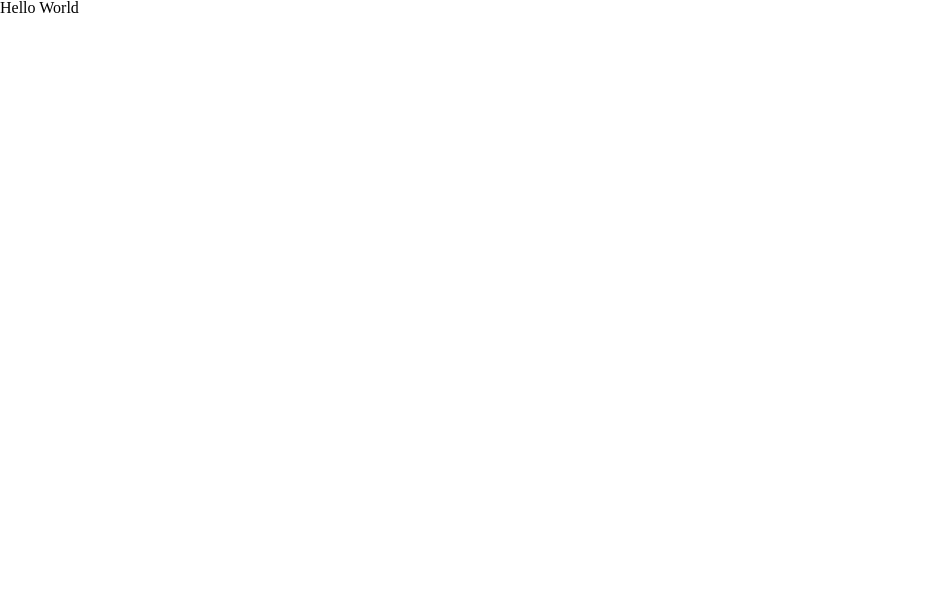
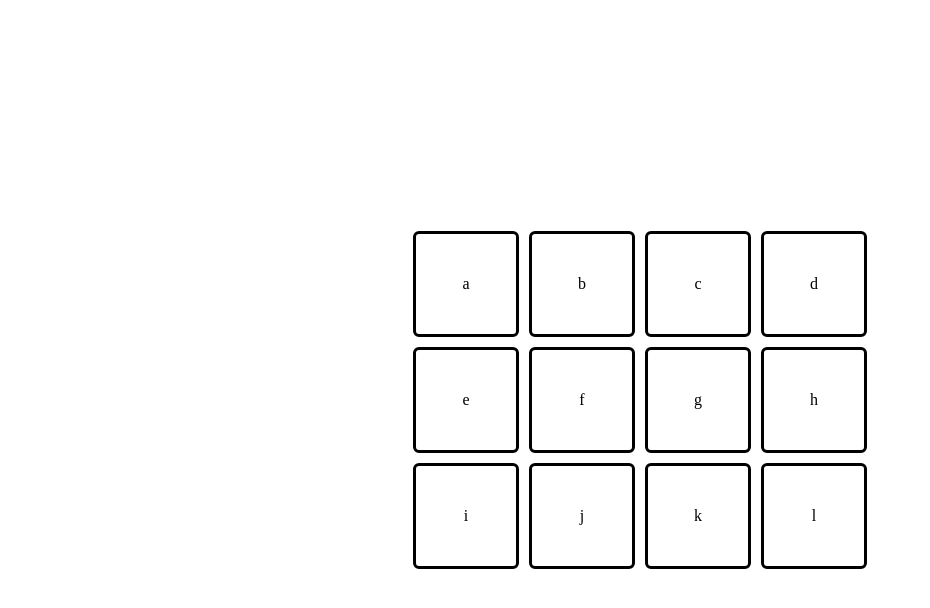
Before and after one commit to Chance093/odin-project-memory-card, a React (Create React App) app: page / in a window 1280 px wide. Shown: the top 608 px of the page, without its empty margins (0-930 px from the left). Built offline with nearby package versions, Linux system fonts and the light colour scheme.

Commit message:
Add basic card UI

```diff
--- a/src/App.js
+++ b/src/App.js
@@ -36,7 +36,19 @@ function App() {
 		setCards(cards);
 	}
 
-	return <div className={styles.app}>Hello World</div>;
+	const list = cards.map((card, index) => {
+		return (
+			<div className={styles.card} key={index}>
+				{card}
+			</div>
+		);
+	});
+
+	return (
+		<div className={styles.app}>
+			<div className={styles.cards}>{list}</div>
+		</div>
+	);
 }
 
 export default App;
--- a/src/App.module.css
+++ b/src/App.module.css
@@ -1,3 +1,22 @@
 .app {
 	height: 100vh;
+	display: flex;
+	justify-content: center;
+	align-items: center;
 }
+
+.cards {
+	display: grid;
+	grid-template: 1fr 1fr 1fr / 1fr 1fr 1fr 1fr;
+	gap: 10px;
+}
+
+.card {
+	height: 100px;
+	width: 100px;
+	border: 3px solid black;
+	border-radius: 6px;
+	display: flex;
+	justify-content: center;
+	align-items: center;
+}
```
